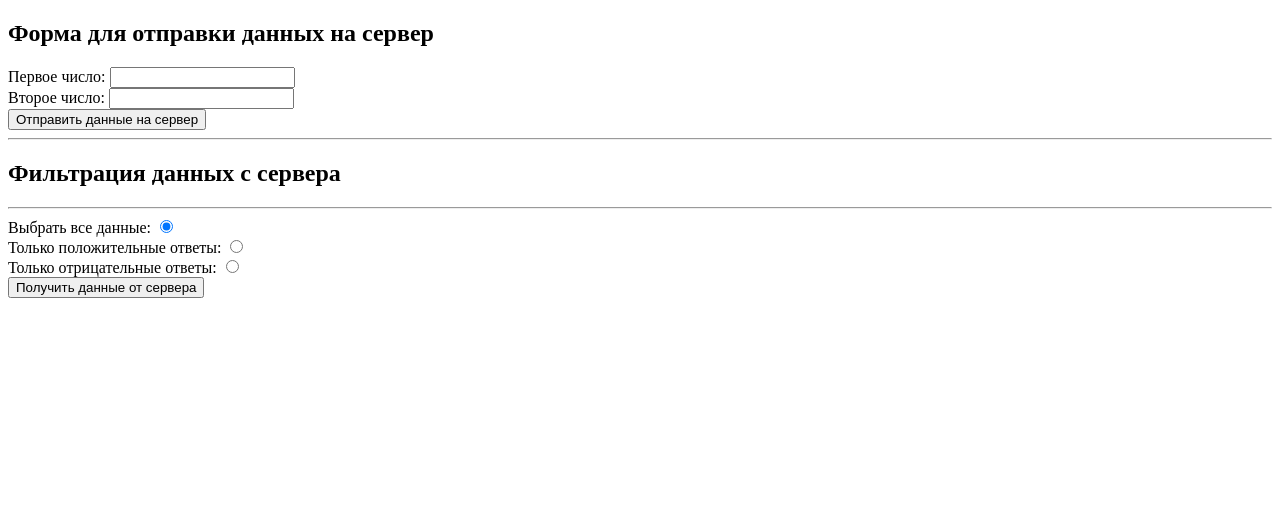
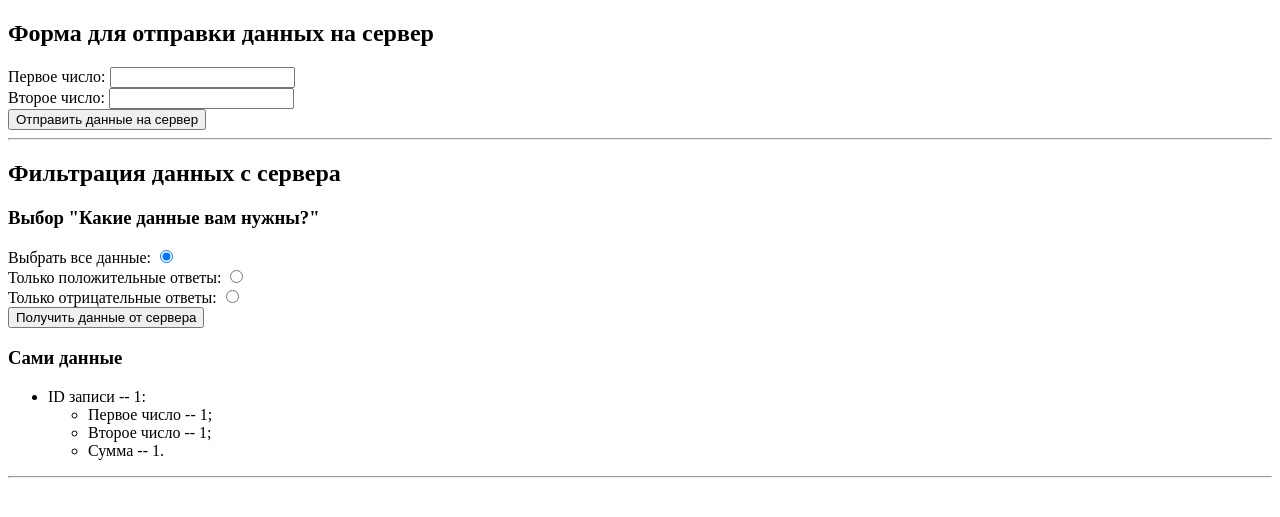
Before and after one commit to NickolaySergeevich/ProjectsPython_WEB_CF, a Django app: template templates/calculator_three/index_page.html in a window 1280 px wide. Shown: the part 82-599 px from the top of the page. Run offline with Django 5.2, Linux system fonts and the light colour scheme; tables that the repository leaves empty hold one stand-in row (values such as "Sample post"); the template is opened without the code that fills it: values that come from a table or form of the project are taken from there, most other values are stand-ins (such as "Sample title", 1, 10 or a date in 2020).

Commit message:
Доделал внешний вид.

```diff
--- a/templates/calculator_three/index_page.html
+++ b/templates/calculator_three/index_page.html
@@ -23,7 +23,7 @@
   </section>
   <section>
     <h2>Фильтрация данных с сервера</h2>
-    <hr />
+    <h3>Выбор "Какие данные вам нужны?"</h3>
     <form action="/calculator_three/" method="get">
       <label for="select_all">Выбрать все данные:</label>
       <input type="radio" name="select_data" value="select_all" checked />
@@ -36,5 +36,19 @@
       <br />
       <button type="submit">Получить данные от сервера</button>
     </form>
+    <h3>Сами данные</h3>
+    <ul>
+      {% for data_item in data %}
+        <li>
+          <span>ID записи -- {{ data_item.id }}:</span>
+          <ul>
+            <li>Первое число -- {{ data_item.number_one }};</li>
+            <li>Второе число -- {{ data_item.number_two }};</li>
+            <li>Сумма -- {{ data_item.answer }}.</li>
+          </ul>
+        </li>
+      {% endfor %}
+    </ul>
+    <hr />
   </section>
 {% endblock %}
```
